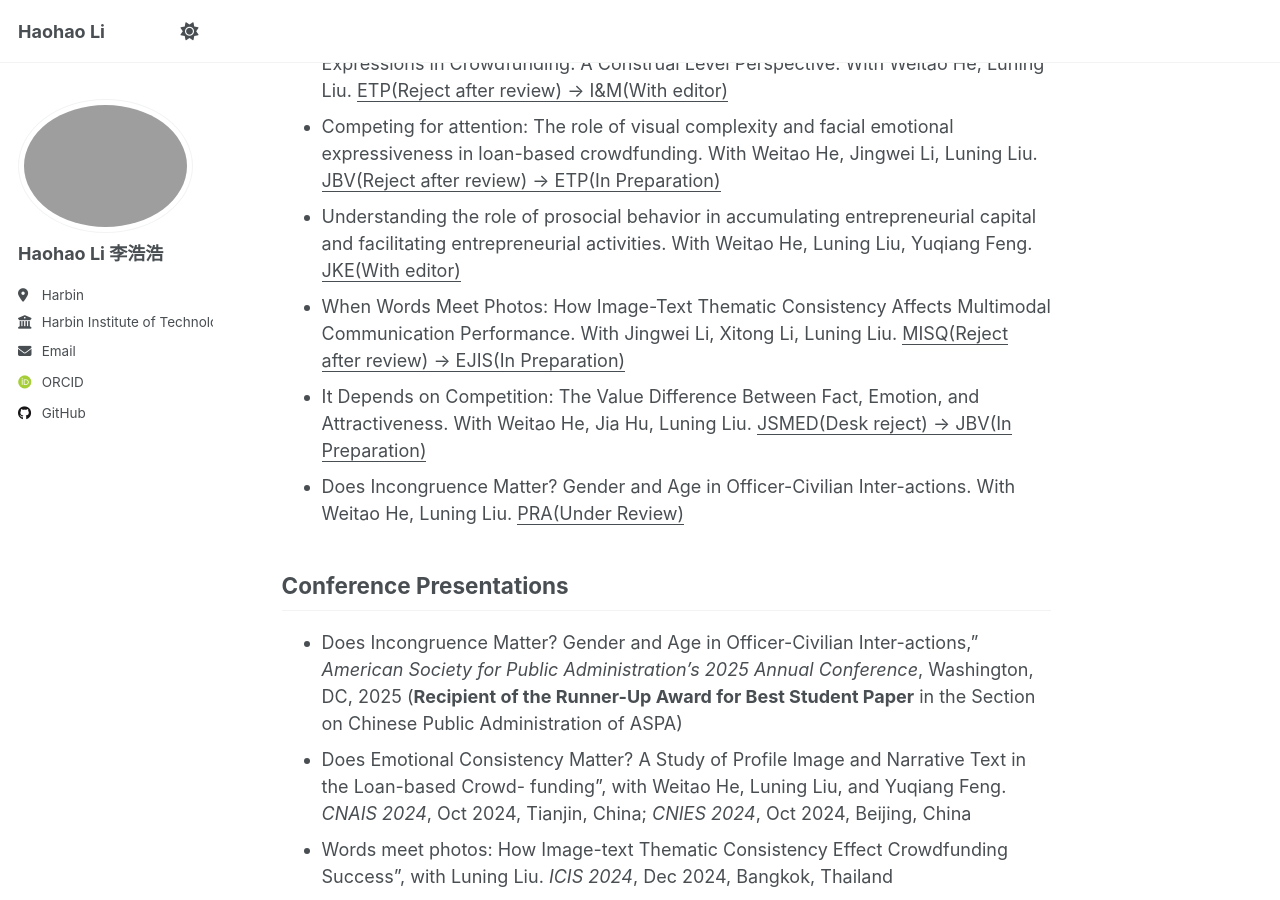
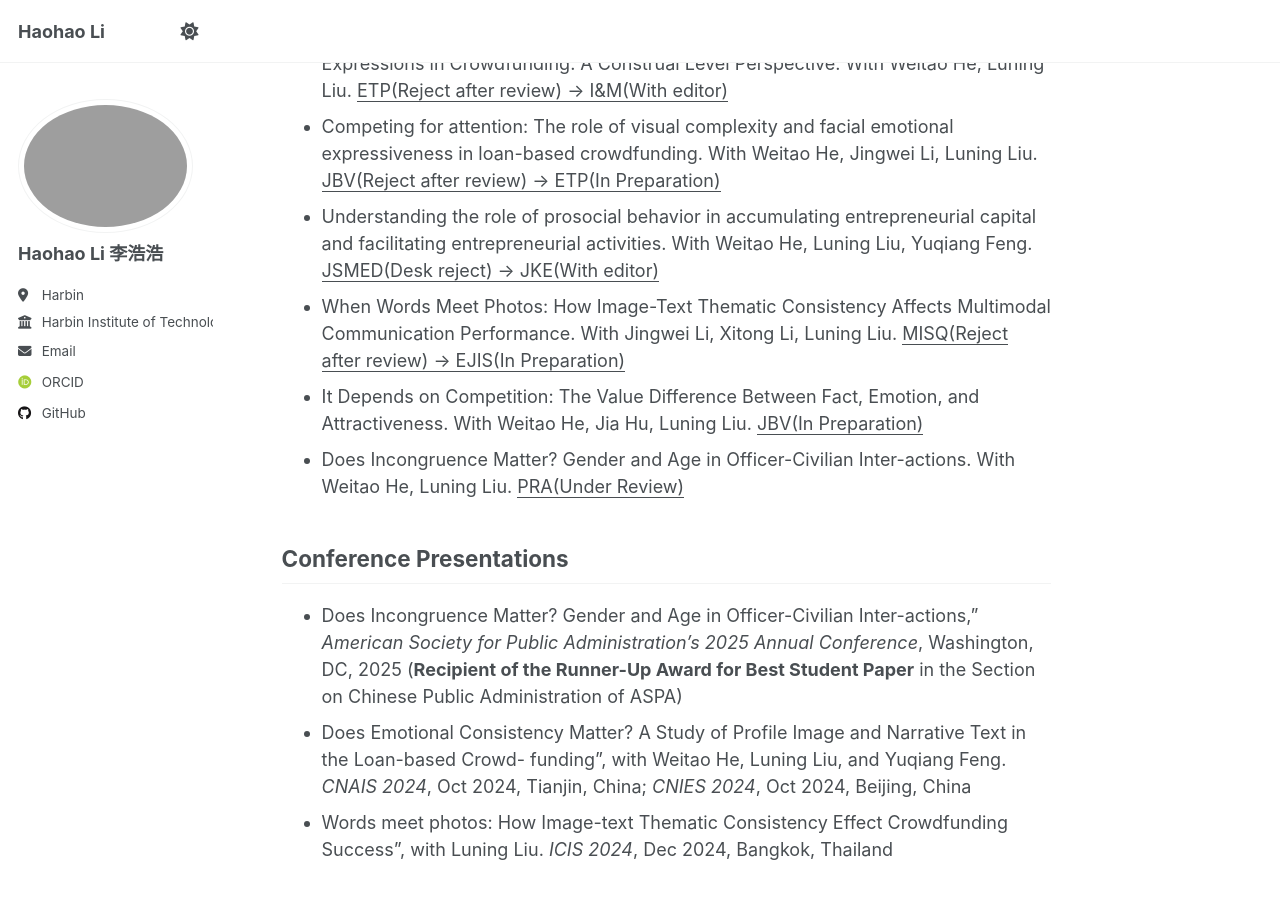
Before and after one commit to Harold9568/Harold9568.github.io, a Jekyll site: the page built from _pages/about.md, in a window 1280 px wide and 900 px high, scrolled down 1473 px. Built offline with Jekyll 4.4.1, drawn with Linux system fonts in a browser that asks for light colours; some web fonts are replaced.

```diff
--- a/_pages/about.md
+++ b/_pages/about.md
@@ -50,11 +50,11 @@ Working Paper
 - Competing for attention: The role of visual complexity and facial emotional expressiveness in loan-based crowdfunding. With Weitao He, Jingwei Li, Luning Liu.
   <u>JBV(Reject after review) -> ETP(In Preparation)</u>
 - Understanding the role of prosocial behavior in accumulating entrepreneurial capital and facilitating entrepreneurial activities. With Weitao He, Luning Liu, Yuqiang Feng.
-  <u>JKE(With editor)</u>
+  <u>JSMED(Desk reject) -> JKE(With editor)</u>
 - When Words Meet Photos: How Image-Text Thematic Consistency Affects Multimodal Communication Performance. With Jingwei Li, Xitong Li, Luning Liu.
   <u>MISQ(Reject after review) -> EJIS(In Preparation)</u>
 - It Depends on Competition: The Value Difference Between Fact, Emotion, and Attractiveness. With Weitao He, Jia Hu, Luning Liu.
-  <u>JSMED(Desk reject) -> JBV(In Preparation)</u>
+  <u>JBV(In Preparation)</u>
 - Does Incongruence Matter? Gender and Age in Officer-Civilian Inter-actions. With Weitao He, Luning Liu.
   <u>PRA(Under Review)</u>
 
```
